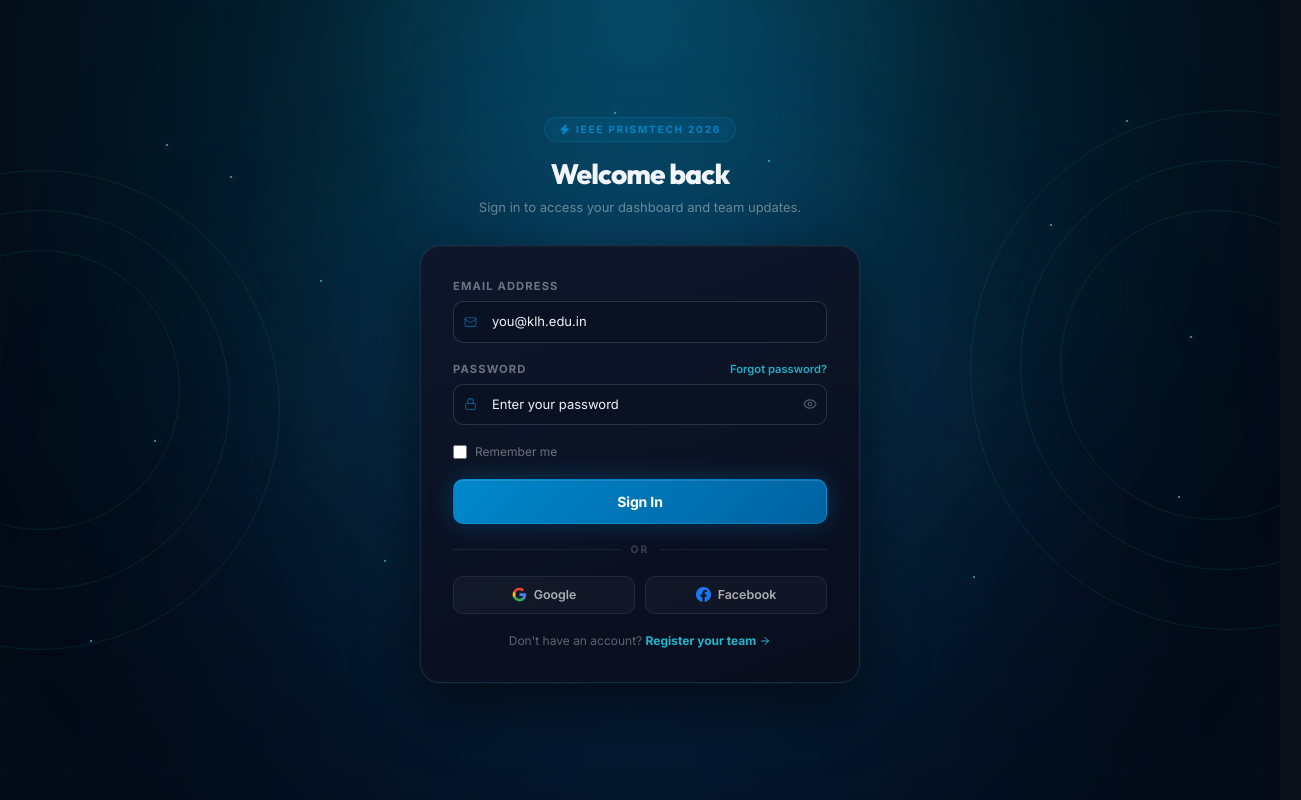
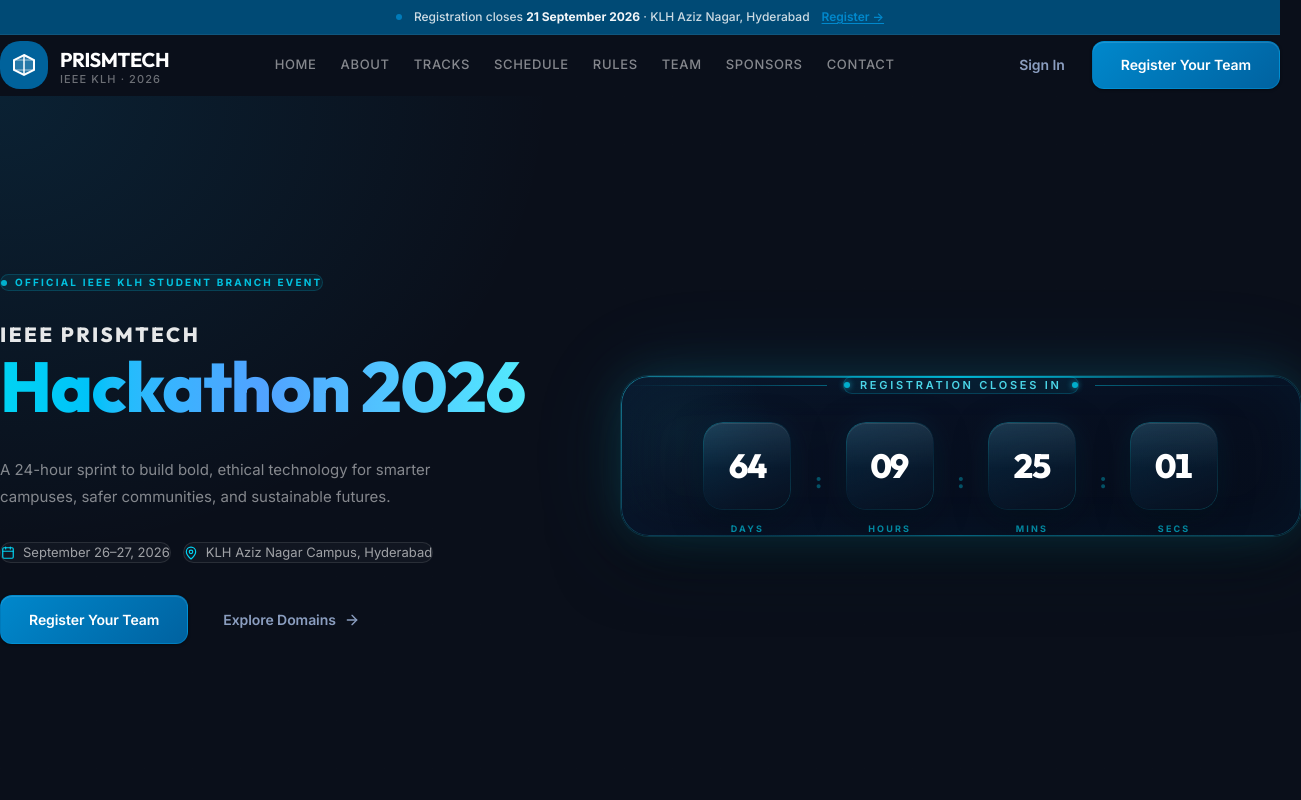
Before and after one commit to sahasrareddy225/prismtech, a Next.js app in the folder frontend/: page / in a window 1280 px wide. Shown: the top 800 px of the page, 1301 px wide, since content can reach past the window. Built offline with nearby package versions, Linux system fonts and the light colour scheme.

Commit message:
Updated styles and improved the flow

```diff
--- a/frontend/src/app/page.tsx
+++ b/frontend/src/app/page.tsx
@@ -1,5 +1,15 @@
-import LoginScreen from "@/components/auth/LoginScreen";
+"use client";
+
+import HeroSection from "@/components/sections/HeroSection";
+import Navbar from "@/components/layout/Navbar";
+import Footer from "@/components/layout/Footer";
 
 export default function Home() {
-  return <LoginScreen />;
+  return (
+    <>
+      <Navbar />
+      <HeroSection />
+      <Footer />
+    </>
+  );
 }
--- a/frontend/src/components/auth/LoginScreen.tsx
+++ b/frontend/src/components/auth/LoginScreen.tsx
@@ -174,7 +174,7 @@
               </div>
 
               {/* Social buttons */}
-              <div style={{ display: "grid", gridTemplateColumns: "1fr 1fr", gap: "10px" }}>
+              <div style={{ display: "flex", justifyContent: "center", width: "100%" }}>
                 {[
                   {
                     label: "Google",
@@ -187,21 +187,13 @@
                       </svg>
                     ),
                   },
-                  {
-                    label: "Facebook",
-                    icon: (
-                      <svg width="15" height="15" viewBox="0 0 24 24" fill="#1877F2">
-                        <path d="M24 12.073C24 5.405 18.627 0 12 0S0 5.405 0 12.073C0 18.1 4.388 23.094 10.125 24v-8.437H7.078v-3.49h3.047V9.41c0-3.025 1.792-4.697 4.533-4.697 1.312 0 2.686.236 2.686.236v2.97h-1.513c-1.491 0-1.956.93-1.956 1.886v2.267h3.328l-.532 3.49h-2.796V24C19.612 23.094 24 18.1 24 12.073z"/>
-                      </svg>
-                    ),
-                  },
                 ].map(({ label, icon }) => (
                   <button
                     key={label}
                     type="button"
                     style={{
                       display: "flex", alignItems: "center", justifyContent: "center", gap: "7px",
-                      padding: "9px", borderRadius: "10px",
+                      padding: "9px 32px", borderRadius: "10px",
                       background: "rgba(255,255,255,0.03)", border: "1px solid rgba(255,255,255,0.08)",
                       color: "rgba(255,255,255,0.65)", fontSize: "0.775rem", fontWeight: 600,
                       cursor: "pointer", transition: "all 0.2s",
--- a/frontend/src/components/layout/Navbar.tsx
+++ b/frontend/src/components/layout/Navbar.tsx
@@ -142,7 +142,7 @@
               </Link>
             )}
             <Link href="/auth/register" className="btn-magnetic btn-primary text-sm py-2 px-4">
-              Register Now
+              Register Your Team
             </Link>
             {username && (
               <div className="relative" ref={dropdownRef}>
@@ -317,7 +317,7 @@
                     Sign In
                   </Link>
                   <Link href="/auth/register" className="btn-magnetic btn-primary w-full justify-center text-sm">
-                    Register Now
+                    Register Your Team
                   </Link>
                 </div>
               </div>
--- a/frontend/tsconfig.json
+++ b/frontend/tsconfig.json
@@ -18,6 +18,7 @@
         "name": "next"
       }
     ],
+    "baseUrl": ".",
     "paths": {
       "@/*": ["./src/*"]
     }
```
